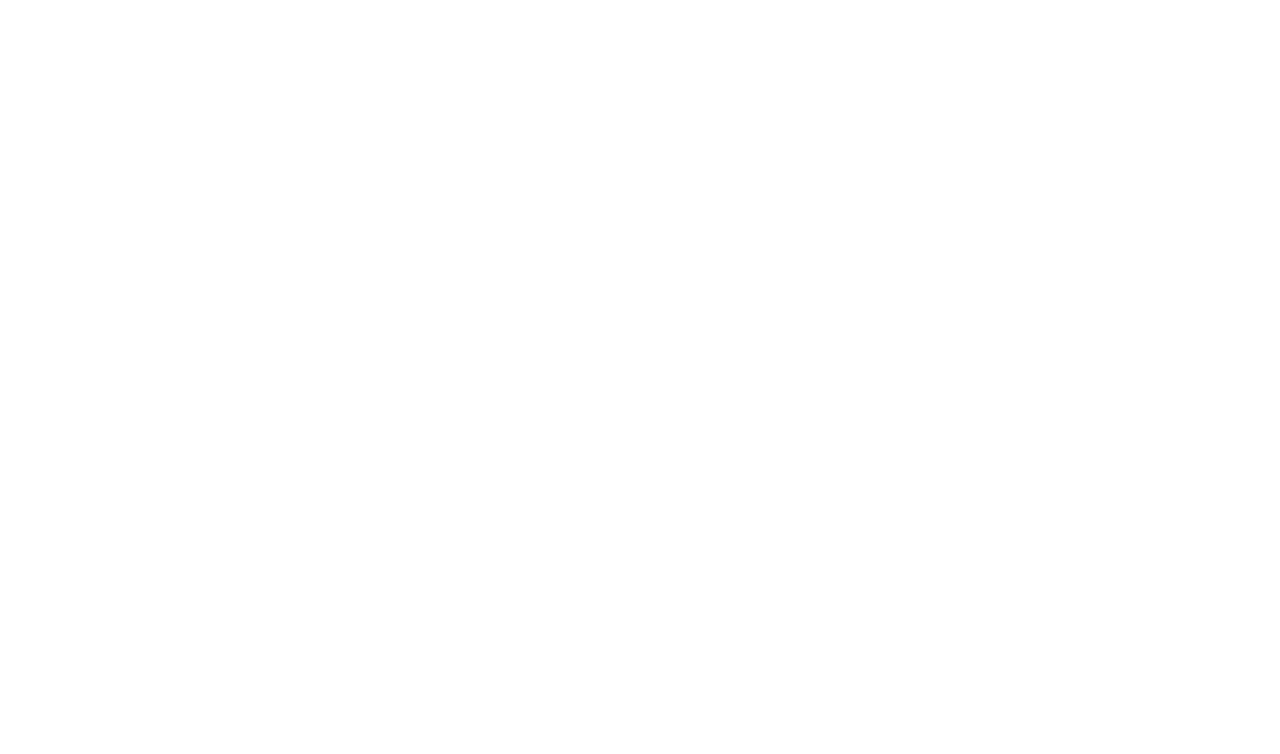
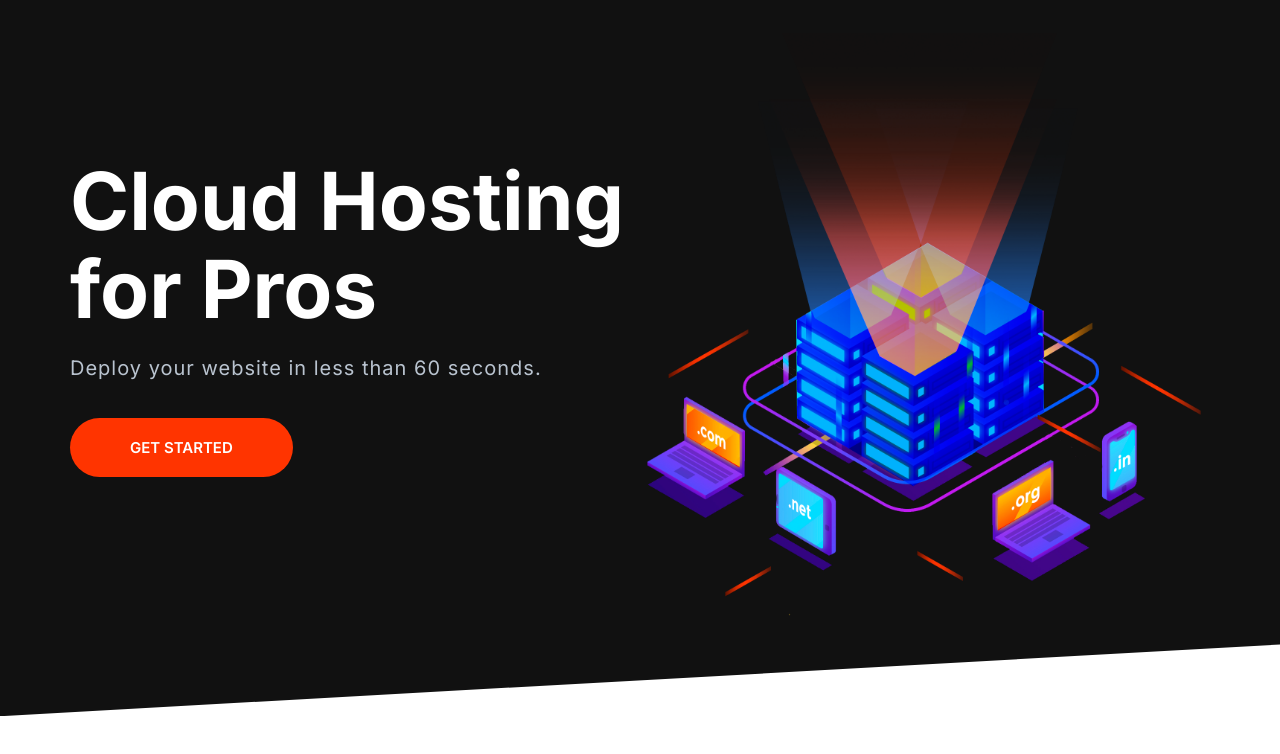
Before and after one commit to eyosolutions/hostify, a plain HTML site: page index.html in a window 1280 px wide. Drawn offline with Linux system fonts and the light colour scheme.

Commit message:
Build hero component

```diff
--- a/css/styles.css
+++ b/css/styles.css
@@ -39,6 +39,7 @@ h2,
 h3 {
   color: var(--color-headings);
   margin-bottom: 1rem;
+  line-height: 1.1;
 }
 
 h1 {
@@ -683,3 +684,30 @@ a {
     border: none;
   }
 }
+
+/* HERO */
+.hero {
+  clip-path: polygon(0% 0%, 100% 0%, 100% 90%, 0% 100%);
+}
+
+.hero__tagline {
+  font-size: 2rem;
+  color: #b9c3cf;
+  letter-spacing: 1px;
+  margin: 2rem 0 5rem;
+}
+
+.hero__image {
+  width: 100%;
+}
+
+@media screen and (min-width: 768px) {
+  .hero {
+    padding-top: 0;
+  }
+
+  .hero__content {
+    text-align: left;
+    align-self: center;
+  }
+}
--- a/index.html
+++ b/index.html
@@ -15,6 +15,18 @@
     <link rel="stylesheet" href="./css/styles.css" />
   </head>
   <body>
+    <section class="block block--dark block--skewed-left hero">
+      <div class="container grid grid--1x2">
+        <header class="block__header hero__content">
+          <h1 class="block__heading">Cloud Hosting for Pros</h1>
+          <p class="hero__tagline">
+            Deploy your website in less than 60 seconds.
+          </p>
+          <a href="#" class="btn btn--accent btn--stretched">Get Started</a>
+        </header>
+        <img class="hero__image" src="images/banner.png" alt="" />
+      </div>
+    </section>
     <script src="js/main.js"></script>
   </body>
 </html>
```
Also changed, not shown: images/banner.png (added).
